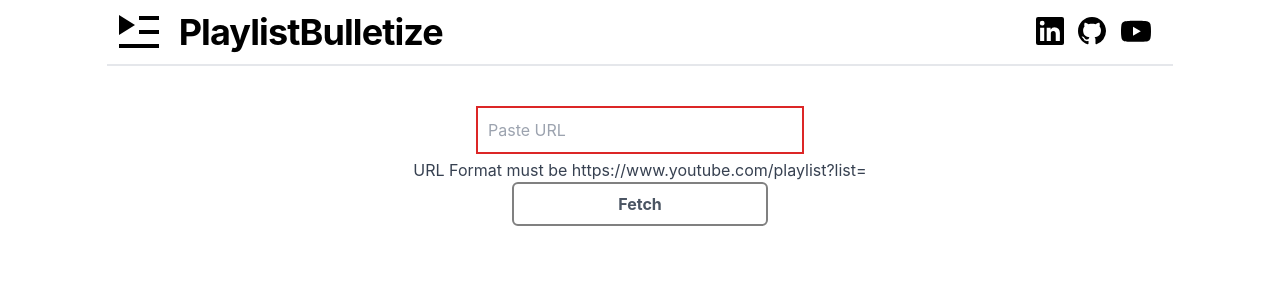
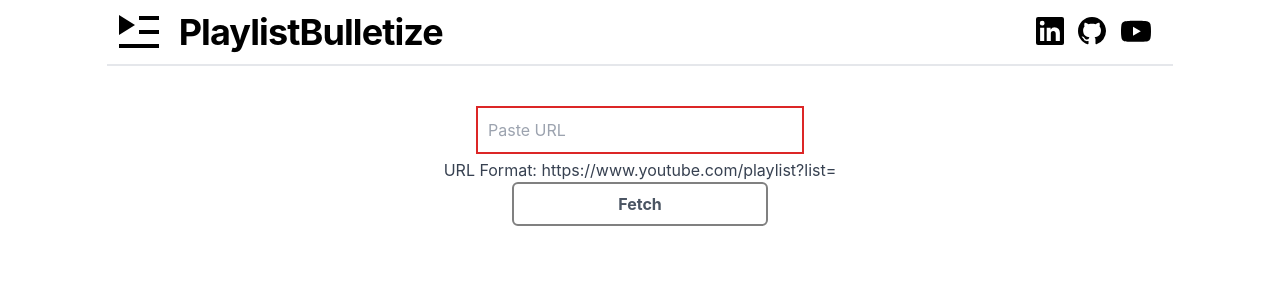
Before and after one commit to TopVirusMinus/PlaylistBulletize, a React (Vite) app: page / in a window 1280 px wide. Shown: the top 300 px of the page. Built offline with nearby package versions, Linux system fonts and the light colour scheme.

Commit message:
changed url format text

```diff
--- a/src/components/Input.jsx
+++ b/src/components/Input.jsx
@@ -57,7 +57,7 @@ const Input = ({ handleUrlChange, handlePlaylistInfo, playListInfo }) => {
         } sm:text-center mt-2 text-gray-700`}
       >
         {!playlistRegex.test(text) && !playlistRegex2.test(text)
-          ? "URL Format must be https://www.youtube.com/playlist?list="
+          ? "URL Format: https://www.youtube.com/playlist?list="
           : isLoading
           ? "Fetching Playlist..."
           : error
```
